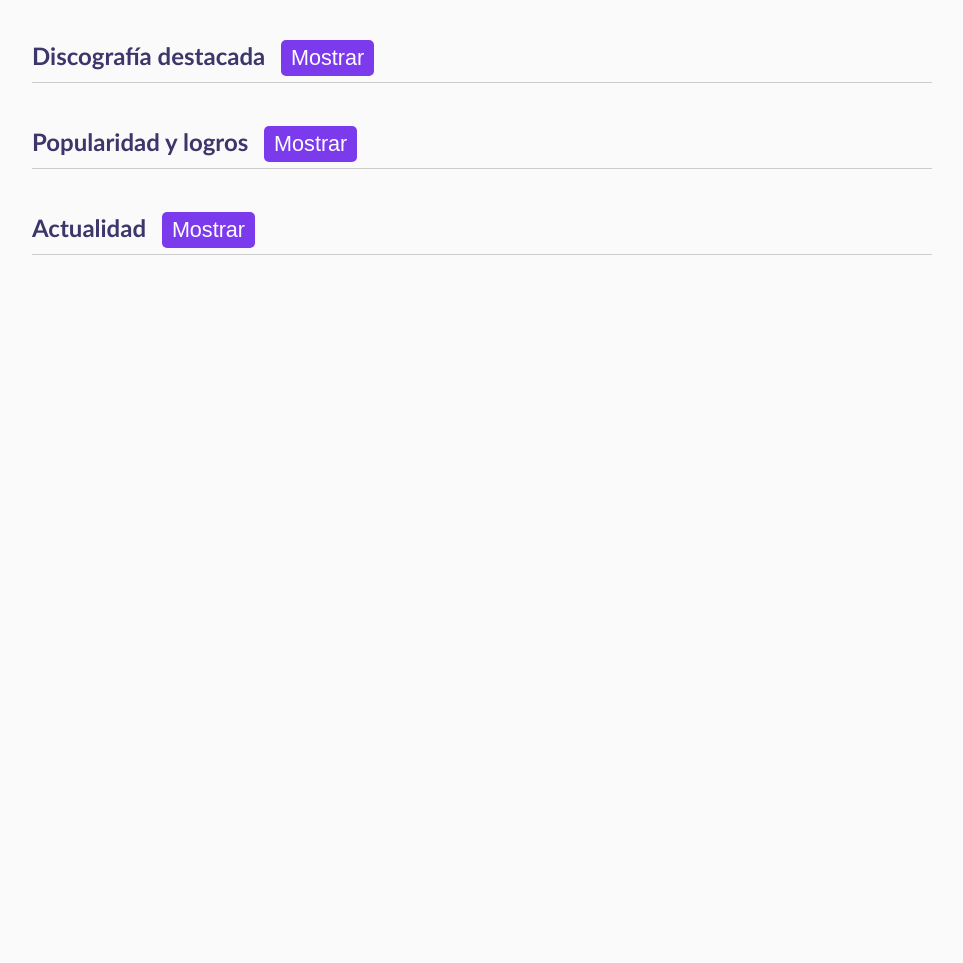
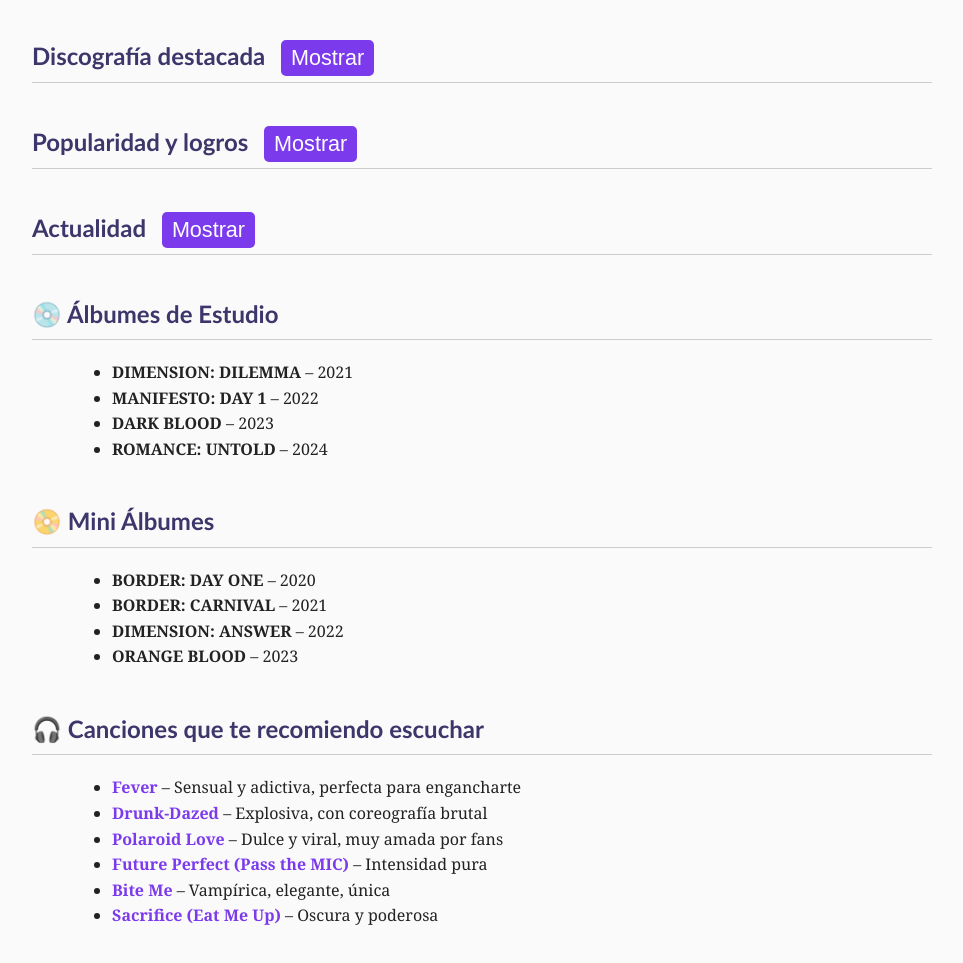
Before and after one commit to SharonMyoui/Enhypen-, a plain HTML site: page index.html in a window 1280 px wide. Shown: the part 1422-2385 px from the top of the page, without its empty margins (158-1121 px from the left). Before the commit the page ends 1717 px from the top, so only its background shows below. Drawn offline with Linux system fonts and the light colour scheme.

Commit message:
Update index.html

```diff
--- a/index.html
+++ b/index.html
@@ -315,6 +315,35 @@
     document.querySelector('section.collapsible button.toggle-btn').textContent = 'Ocultar';
     document.querySelector('section.collapsible button.toggle-btn').setAttribute('aria-expanded', 'true');
   </script>
+<section id="albums">
+  <h2>💿 Álbumes de Estudio</h2>
+  <ul>
+    <li><strong>DIMENSION: DILEMMA</strong> – 2021</li>
+    <li><strong>MANIFESTO: DAY 1</strong> – 2022</li>
+    <li><strong>DARK BLOOD</strong> – 2023</li>
+    <li><strong>ROMANCE: UNTOLD</strong> – 2024</li>
+  </ul>
+</section>
+<section id="mini-albumes">
+  <h2>📀 Mini Álbumes</h2>
+  <ul>
+    <li><strong>BORDER: DAY ONE</strong> – 2020</li>
+    <li><strong>BORDER: CARNIVAL</strong> – 2021</li>
+    <li><strong>DIMENSION: ANSWER</strong> – 2022</li>
+    <li><strong>ORANGE BLOOD</strong> – 2023</li>
+  </ul>
+</section>
+<section id="canciones">
+  <h2>🎧 Canciones que te recomiendo escuchar</h2>
+  <ul>
+    <li><a href="https://www.youtube.com/watch?v=nQ6wLuYvGd8" target="_blank"><strong>Fever</strong></a> – Sensual y adictiva, perfecta para engancharte</li>
+    <li><a href="https://www.youtube.com/watch?v=Y9lg3cZfbaI" target="_blank"><strong>Drunk-Dazed</strong></a> – Explosiva, con coreografía brutal</li>
+    <li><a href="https://www.youtube.com/watch?v=fCT5GoyMFbI" target="_blank"><strong>Polaroid Love</strong></a> – Dulce y viral, muy amada por fans</li>
+    <li><a href="https://www.youtube.com/watch?v=ZzWRw34hymQ" target="_blank"><strong>Future Perfect (Pass the MIC)</strong></a> – Intensidad pura</li>
+    <li><a href="https://www.youtube.com/watch?v=Z3oEz8FzFwE" target="_blank"><strong>Bite Me</strong></a> – Vampírica, elegante, única</li>
+    <li><a href="https://www.youtube.com/watch?v=2TQ9wmY5Z3c" target="_blank"><strong>Sacrifice (Eat Me Up)</strong></a> – Oscura y poderosa</li>
+  </ul>
+</section>
 
 </body>
 </html>
```
